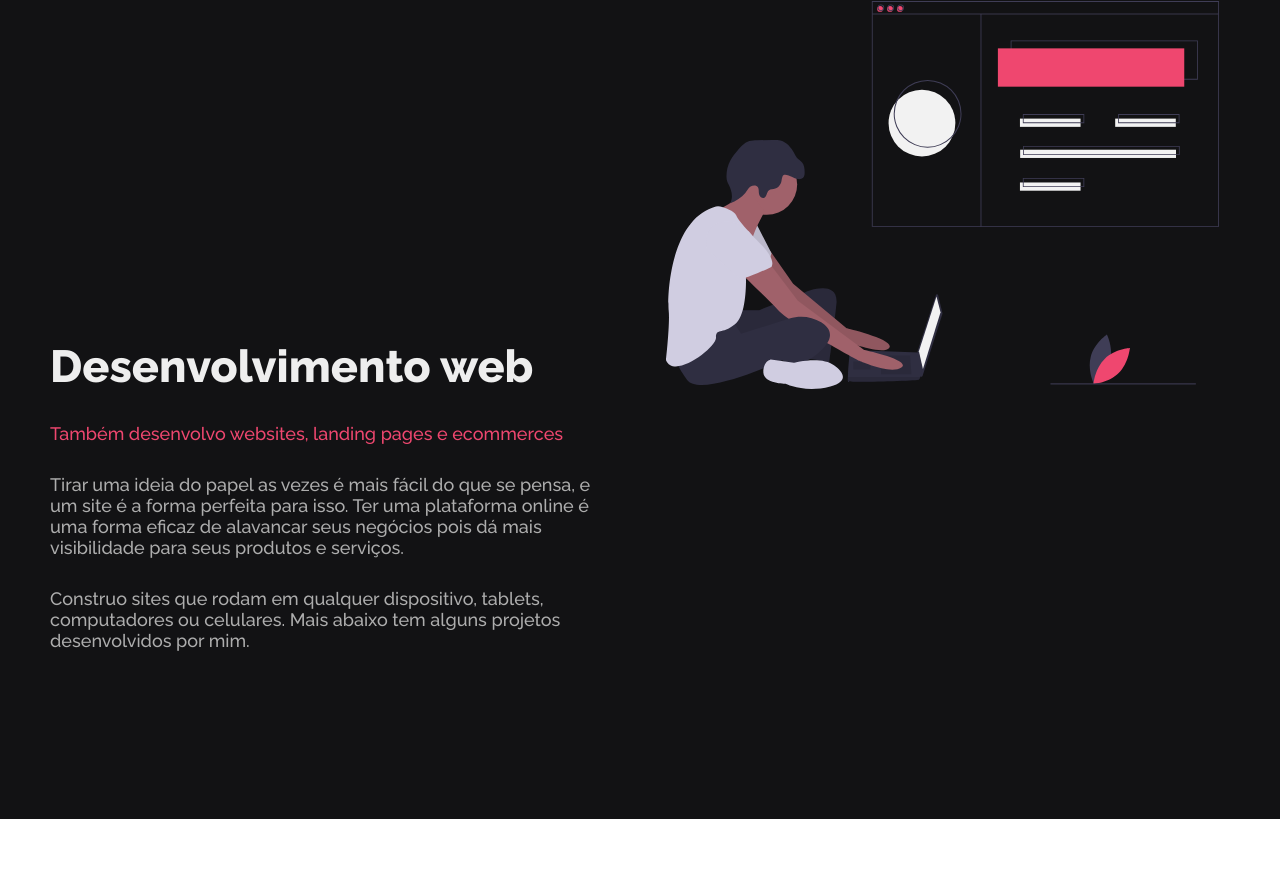
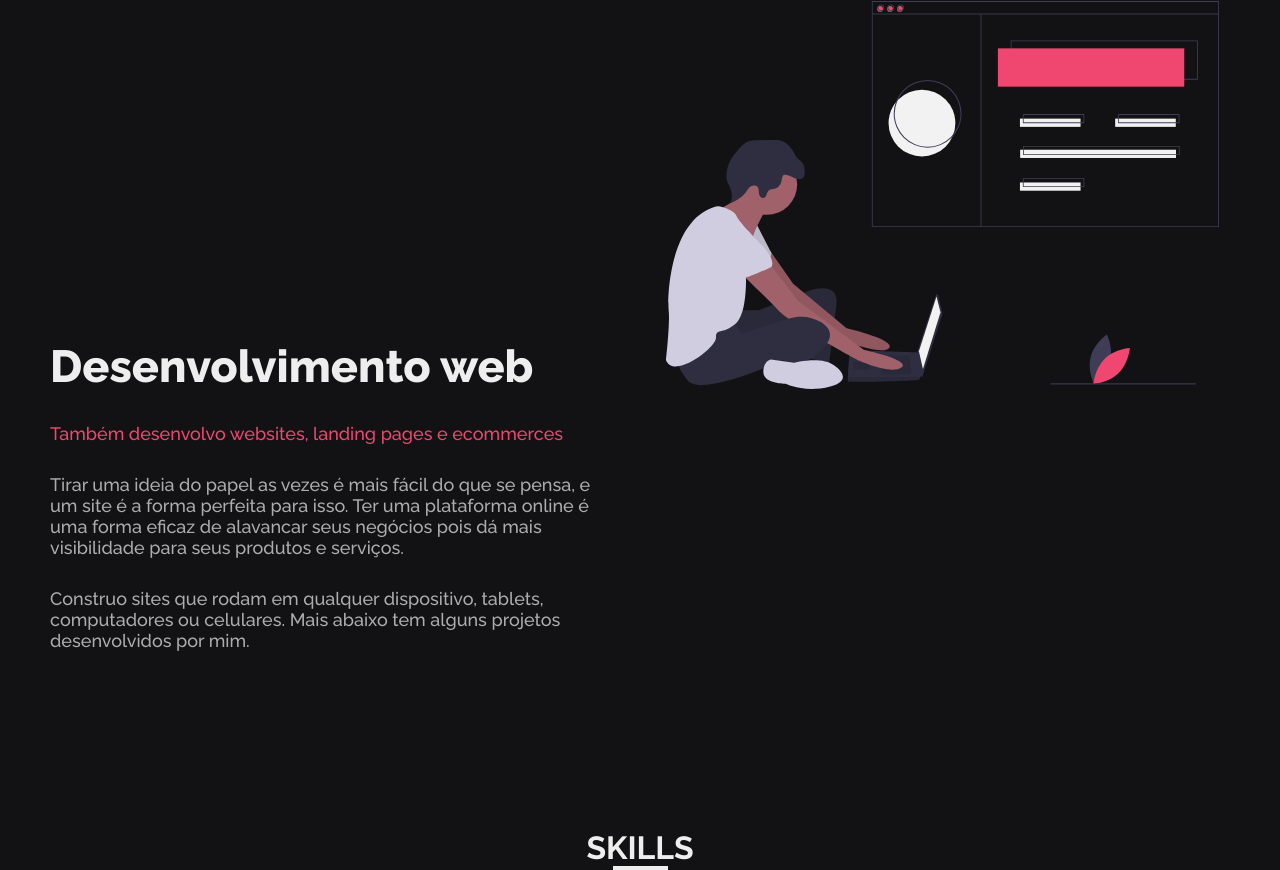
Before and after one commit to eduardodsn/personal-portfolio-fcc, a plain HTML site: page index.html in a window 1280 px wide. Shown: the part 1952-2822 px from the top of the page. Before the commit the page ends 2771 px from the top, so only its background shows below. Drawn offline with Linux system fonts and the light colour scheme.

Commit message:
criado skills-section

```diff
--- a/index.html
+++ b/index.html
@@ -58,6 +58,13 @@
                 </div>
             </div>
         </section>
+
+        <!-- SKILLS -->
+        <section id="skills-section">
+            <div class="title-container">
+                <h1>SKILLS</h1>
+            </div>
+        </section>
     </main>
 
     <script src="script.js"></script>
--- a/styles/about.css
+++ b/styles/about.css
@@ -13,6 +13,7 @@
 .title-container, .title-container > h1 {
     display: flex;
     justify-content: center;
+    font-family: 'Raleway', sans-serif;
 }
 
 .title-container {
@@ -32,7 +33,6 @@
     justify-content: space-around;
     width: 100vw;
     height: 120vh;
-
 }
 
 .image-container, .text-container {
--- a/styles/reset.css
+++ b/styles/reset.css
@@ -16,4 +16,5 @@
 
 main {
     overflow: hidden;
+    background-color: var(--dark-color);
 }
--- /dev/null
+++ b/styles/skills.css
@@ -0,0 +1,3 @@
+#skills-section {
+    background-color: var(--dark-color);
+}
--- a/styles/style.css
+++ b/styles/style.css
@@ -2,3 +2,4 @@
 @import url("animation.css");
 @import url("welcome.css");
 @import url("about.css");
+@import url("skills.css");
```
